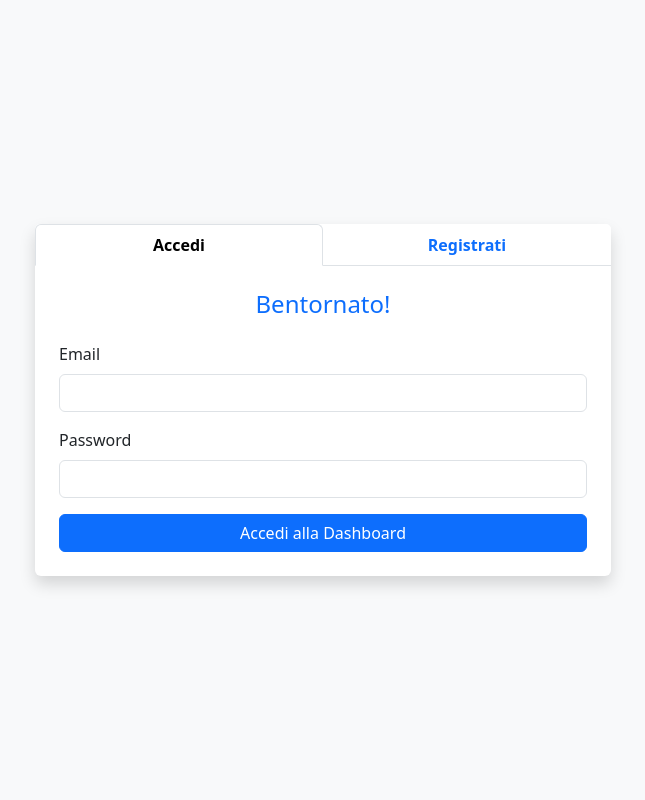
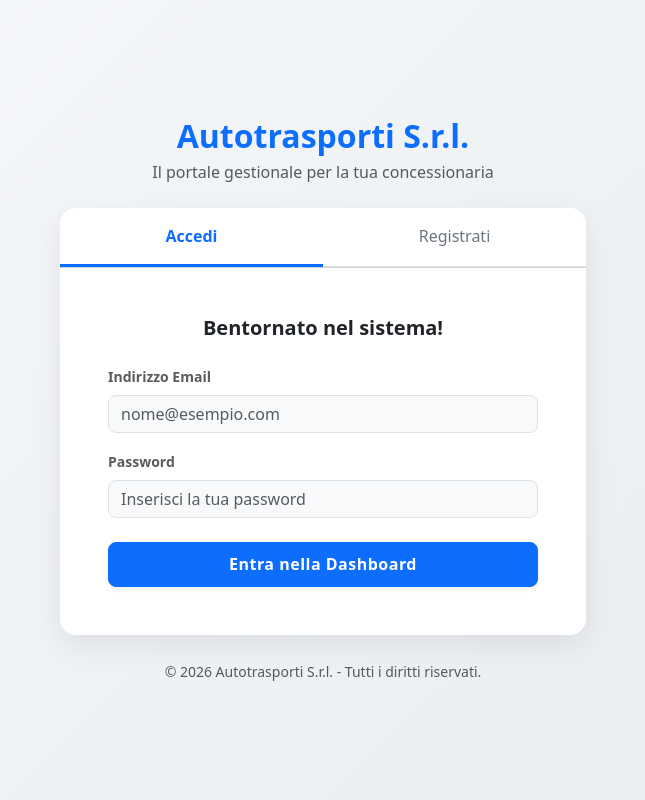
Before and after one commit to LorenzoBelletti05/DB-Project-UNIBO, a Flask app: page /login in a window 1280 px wide. Shown: the whole page, without its empty margins (317-962 px from the left). Run offline with Flask 3, Linux system fonts and the light colour scheme; parts of the project's set-up code (start-up, migrations or seed data) failed here and were passed over.

Commit message:
Change login html

```diff
--- a/Concessionaria_camion_autotrasporti/GUI/templates/login/login.html
+++ b/Concessionaria_camion_autotrasporti/GUI/templates/login/login.html
@@ -2,18 +2,55 @@
 <html lang="it">
 <head>
     <meta charset="UTF-8">
-    <title>Accesso - AutoGest PRO</title>
+    <title>Accesso - Autotrasporti S.r.l.</title>
     <link href="https://cdn.jsdelivr.net/npm/bootstrap@5.3.0/dist/css/bootstrap.min.css" rel="stylesheet">
     <script src="https://cdn.jsdelivr.net/npm/bootstrap@5.3.0/dist/js/bootstrap.bundle.min.js"></script>
+    <style>
+        /* Sfondo con un gradiente caldo e professionale */
+        body {
+            background: linear-gradient(135deg, #f6f8fa 0%, #e9ecef 100%);
+        }
+        /* Ammorbidiamo la card per renderla più "cozy" */
+        .login-card {
+            border-radius: 1rem;
+            box-shadow: 0 10px 30px rgba(0, 0, 0, 0.08) !important;
+            overflow: hidden;
+        }
+        .nav-tabs .nav-link {
+            color: #6c757d;
+            border: none;
+            border-bottom: 3px solid transparent;
+        }
+        .nav-tabs .nav-link.active {
+            color: #0d6efd;
+            font-weight: bold;
+            border-color: #0d6efd;
+            background-color: transparent;
+        }
+        .form-control {
+            border-radius: 0.5rem;
+            background-color: #f8f9fa;
+        }
+        .form-control:focus {
+            background-color: #ffffff;
+            box-shadow: 0 0 0 0.25rem rgba(13, 110, 253, 0.15);
+        }
+        .btn-custom {
+            border-radius: 0.5rem;
+            padding: 0.6rem 1.2rem;
+            font-weight: 600;
+            letter-spacing: 0.5px;
+        }
+    </style>
 </head>
-<body class="bg-light d-flex align-items-center justify-content-center" style="min-height: 100vh;">
+<body class="d-flex align-items-center justify-content-center" style="min-height: 100vh;">
 
-<div class="container" style="max-width: 600px;">
+<div class="container" style="max-width: 550px;">
 
     {% with messages = get_flashed_messages(with_categories=true) %}
       {% if messages %}
         {% for category, message in messages %}
-          <div class="alert alert-{{ category }} alert-dismissible fade show shadow-sm" role="alert">
+          <div class="alert alert-{{ category }} alert-dismissible fade show shadow-sm rounded-3" role="alert">
             {{ message }}
             <button type="button" class="btn-close" data-bs-dismiss="alert" aria-label="Close"></button>
           </div>
@@ -21,97 +58,106 @@
       {% endif %}
     {% endwith %}
 
-    <div class="card shadow border-0">
-        <div class="card-header bg-white p-0 border-bottom-0">
+    <div class="text-center mb-4">
+        <h2 class="fw-bolder text-primary mb-1">Autotrasporti S.r.l.</h2>
+        <p class="text-muted">Il portale gestionale per la tua concessionaria</p>
+    </div>
+
+    <div class="card login-card border-0">
+        <div class="card-header bg-white p-0">
             <ul class="nav nav-tabs nav-justified" id="myTab" role="tablist">
                 <li class="nav-item" role="presentation">
-                    <button class="nav-link active fw-bold" id="login-tab" data-bs-toggle="tab" data-bs-target="#login-pane" type="button" role="tab">Accedi</button>
+                    <button class="nav-link active py-3" id="login-tab" data-bs-toggle="tab" data-bs-target="#login-pane" type="button" role="tab">Accedi</button>
                 </li>
                 <li class="nav-item" role="presentation">
-                    <button class="nav-link fw-bold" id="register-tab" data-bs-toggle="tab" data-bs-target="#register-pane" type="button" role="tab">Registrati</button>
+                    <button class="nav-link py-3" id="register-tab" data-bs-toggle="tab" data-bs-target="#register-pane" type="button" role="tab">Registrati</button>
                 </li>
             </ul>
         </div>
 
-        <div class="card-body p-4">
+        <div class="card-body p-4 p-md-5">
             <div class="tab-content" id="myTabContent">
 
                 <div class="tab-pane fade show active" id="login-pane" role="tabpanel">
-                    <h4 class="text-center text-primary mb-4">Bentornato!</h4>
+                    <h5 class="text-center text-dark mb-4 fw-bold">Bentornato nel sistema!</h5>
                     <form method="POST" action="/login">
                         <div class="mb-3">
-                            <label class="form-label">Email</label>
-                            <input type="email" name="email" class="form-control" required>
+                            <label class="form-label text-muted small fw-bold">Indirizzo Email</label>
+                            <input type="email" name="email" class="form-control" placeholder="nome@esempio.com" required>
                         </div>
-                        <div class="mb-3">
-                            <label class="form-label">Password</label>
-                            <input type="password" name="password" class="form-control" required>
+                        <div class="mb-4">
+                            <label class="form-label text-muted small fw-bold">Password</label>
+                            <input type="password" name="password" class="form-control" placeholder="Inserisci la tua password" required>
                         </div>
-                        <button type="submit" class="btn btn-primary w-100">Accedi alla Dashboard</button>
+                        <button type="submit" class="btn btn-primary w-100 btn-custom shadow-sm">Entra nella Dashboard</button>
                     </form>
                 </div>
 
                 <div class="tab-pane fade" id="register-pane" role="tabpanel">
-                    <h4 class="text-center text-success mb-3">Nuovo Cliente</h4>
+                    <h5 class="text-center text-success mb-4 fw-bold">Crea un nuovo account</h5>
                     <form method="POST" action="/registrazione">
 
-                        <h6 class="text-muted border-bottom pb-1">Dati Personali</h6>
-                        <div class="row mb-2">
+                        <h6 class="text-primary border-bottom pb-2 mb-3 mt-2 fw-bold">Dati Personali</h6>
+                        <div class="row g-2 mb-2">
                             <div class="col-md-6">
-                                <input type="text" name="nome" class="form-control form-control-sm" placeholder="Nome" required>
+                                <input type="text" name="nome" class="form-control" placeholder="Nome" required>
                             </div>
                             <div class="col-md-6">
-                                <input type="text" name="cognome" class="form-control form-control-sm" placeholder="Cognome" required>
+                                <input type="text" name="cognome" class="form-control" placeholder="Cognome" required>
                             </div>
                         </div>
-                        <div class="row mb-3">
+                        <div class="row g-2 mb-4">
                             <div class="col-md-6">
-                                <input type="text" name="cf" class="form-control form-control-sm" placeholder="Codice Fiscale">
+                                <input type="text" name="cf" class="form-control" placeholder="Codice Fiscale">
                             </div>
                             <div class="col-md-6">
-                                <input type="text" name="passaporto" class="form-control form-control-sm" placeholder="N° Passaporto">
+                                <input type="text" name="passaporto" class="form-control" placeholder="N° Passaporto">
                             </div>
                         </div>
 
-                        <h6 class="text-muted border-bottom pb-1">Residenza</h6>
-                        <div class="row mb-2">
+                        <h6 class="text-primary border-bottom pb-2 mb-3 fw-bold">Residenza</h6>
+                        <div class="row g-2 mb-2">
                             <div class="col-md-9">
-                                <input type="text" name="via" class="form-control form-control-sm" placeholder="Via/Piazza" required>
+                                <input type="text" name="via" class="form-control" placeholder="Via/Piazza" required>
                             </div>
                             <div class="col-md-3">
-                                <input type="text" name="civico" class="form-control form-control-sm" placeholder="Civico" required>
+                                <input type="text" name="civico" class="form-control" placeholder="Civico" required>
                             </div>
                         </div>
-                        <div class="row mb-3">
+                        <div class="row g-2 mb-4">
                             <div class="col-md-5">
-                                <input type="text" name="citta" class="form-control form-control-sm" placeholder="Città" required>
+                                <input type="text" name="citta" class="form-control" placeholder="Città" required>
                             </div>
                             <div class="col-md-4">
-                                <input type="text" name="provincia" class="form-control form-control-sm" placeholder="Provincia (es. MI)" required>
+                                <input type="text" name="provincia" class="form-control" placeholder="Prov." required>
                             </div>
                             <div class="col-md-3">
-                                <input type="text" name="cap" class="form-control form-control-sm" placeholder="CAP" required>
+                                <input type="text" name="cap" class="form-control" placeholder="CAP" required>
                             </div>
                         </div>
 
-                        <h6 class="text-muted border-bottom pb-1">Contatti e Accesso</h6>
+                        <h6 class="text-primary border-bottom pb-2 mb-3 fw-bold">Contatti e Accesso</h6>
                         <div class="mb-2">
-                            <input type="tel" name="telefono" class="form-control form-control-sm" placeholder="Numero di Telefono" required>
+                            <input type="tel" name="telefono" class="form-control" placeholder="Numero di Telefono" required>
                         </div>
                         <div class="mb-2">
-                            <input type="email" name="mail" class="form-control form-control-sm" placeholder="Indirizzo Email" required>
+                            <input type="email" name="mail" class="form-control" placeholder="Indirizzo Email" required>
                         </div>
-                        <div class="mb-3">
-                            <input type="password" name="password" class="form-control form-control-sm" placeholder="Crea una Password" required>
+                        <div class="mb-4">
+                            <input type="password" name="password" class="form-control" placeholder="Crea una Password Sicura" required>
                         </div>
 
-                        <button type="submit" class="btn btn-success w-100 mt-2">Registra Account</button>
+                        <button type="submit" class="btn btn-success w-100 btn-custom shadow-sm mt-2">Registra Account</button>
                     </form>
                 </div>
 
             </div>
         </div>
     </div>
+
+    <div class="text-center mt-4">
+        <small class="text-muted">© 2026 Autotrasporti S.r.l. - Tutti i diritti riservati.</small>
+    </div>
 </div>
 
 </body>
```
